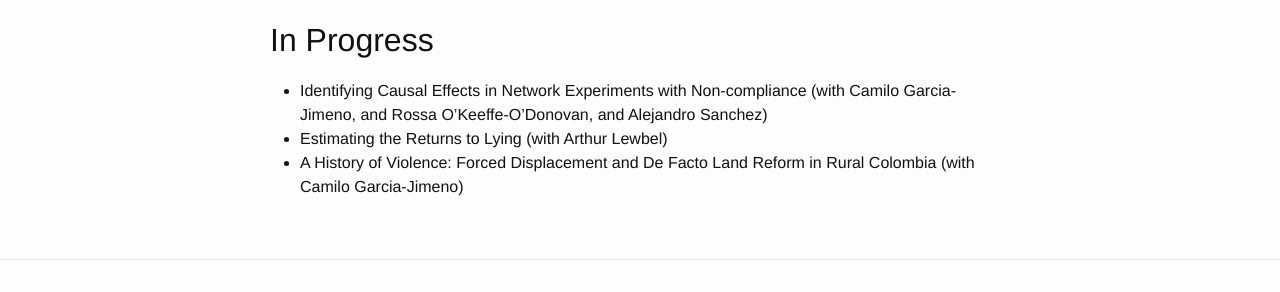
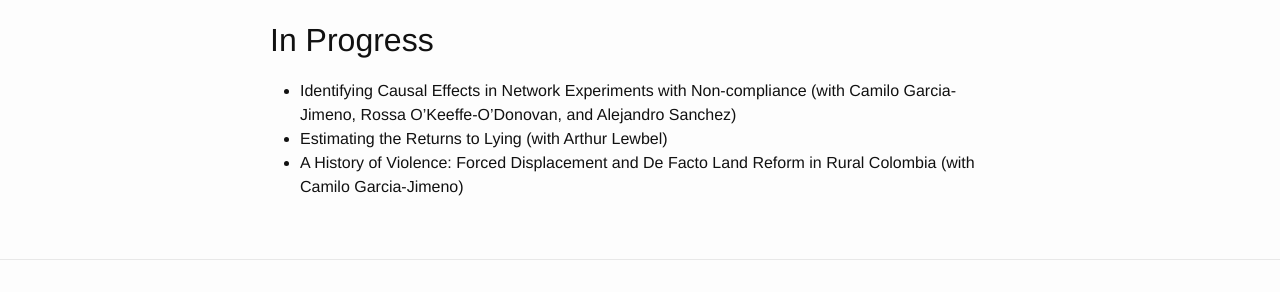
Before and after one commit to fditraglia/fditraglia.github.io, a Jekyll site: the page built from research.md, in a window 1280 px wide. Shown: the part 640-932 px from the top of the page. Built offline with Jekyll 4.4.1, drawn with Linux system fonts in a browser that asks for light colours.

Commit message:
fix typo

```diff
--- a/research.md
+++ b/research.md
@@ -16,6 +16,6 @@ permalink: /research/
 - A Framework for Eliciting, Incorporating, and Disciplining Identification Beliefs in Linear Models (with Camilo Garcia-Jimeno, Revision Requested by *Journal of Econometrics*) [[paper](http://ditraglia.com/pdf/DiTraglia_Garcia-Jimeno_2017.pdf), [slides](http://ditraglia.com/pdf/sick_instruments_slides.pdf)]
 
 ## In Progress
-- Identifying Causal Effects in Network Experiments with Non-compliance (with Camilo Garcia-Jimeno, and Rossa O'Keeffe-O'Donovan, and Alejandro Sanchez)
+- Identifying Causal Effects in Network Experiments with Non-compliance (with Camilo Garcia-Jimeno, Rossa O'Keeffe-O'Donovan, and Alejandro Sanchez)
 - Estimating the Returns to Lying (with Arthur Lewbel)
 - A History of Violence: Forced Displacement and De Facto Land Reform in Rural Colombia (with Camilo Garcia-Jimeno)
```
